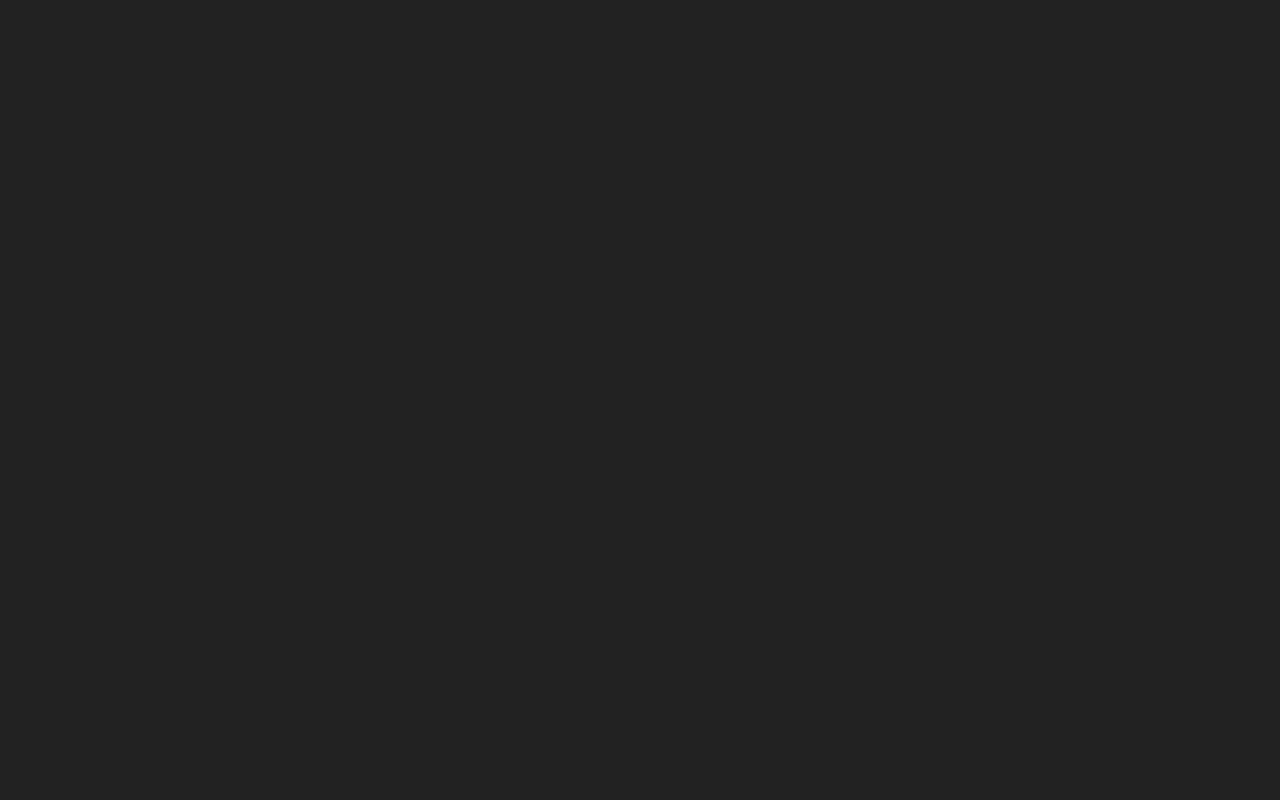
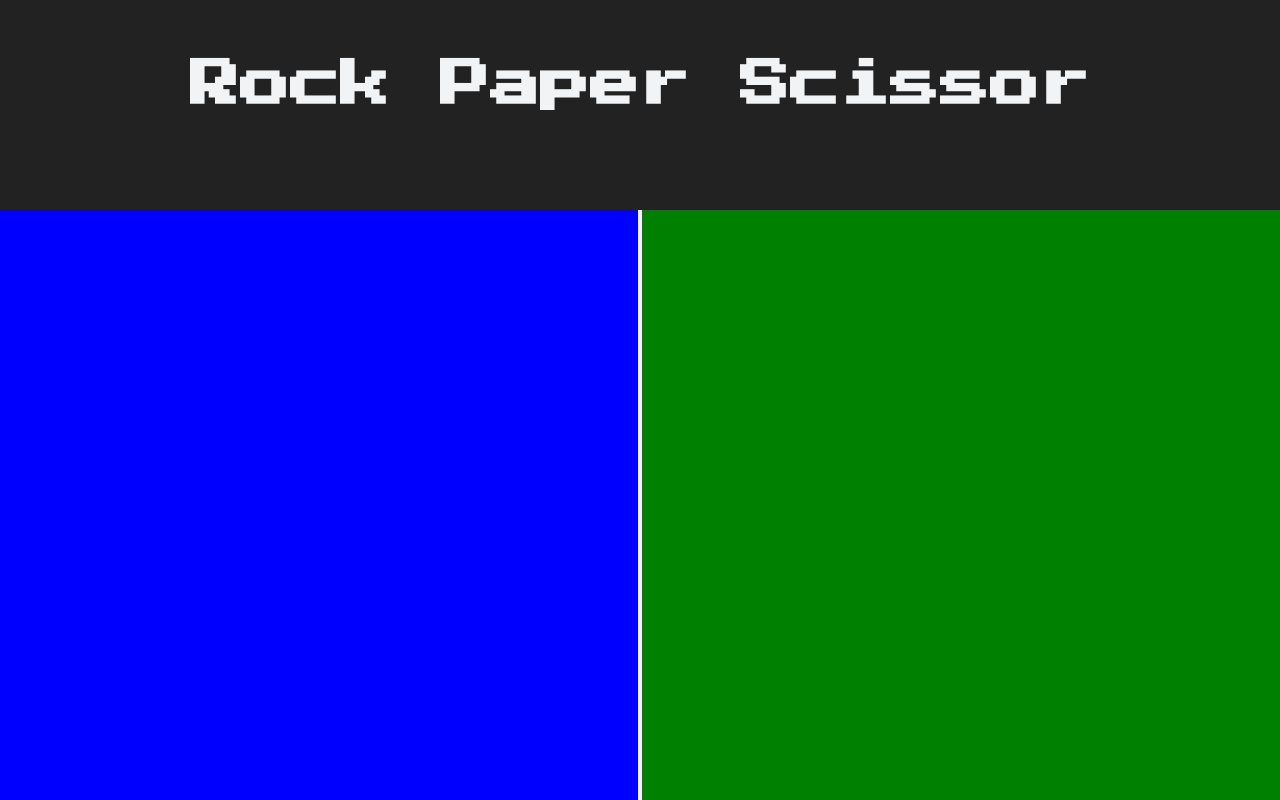
Before and after one commit to Sala-Sergiu/rock-paper-scissor, a plain HTML site: page index.html in a window 1280 px wide. Shown: the top 800 px of the page. Drawn offline with Linux system fonts and the light colour scheme.

Commit message:
Made progress with the layout of the game

```diff
--- a/index.html
+++ b/index.html
@@ -4,10 +4,25 @@
     <meta charset="UTF-8" />
     <meta http-equiv="X-UA-Compatible" content="IE=edge" />
     <meta name="viewport" content="width=device-width, initial-scale=1.0" />
+    <link rel="preconnect" href="https://fonts.googleapis.com" />
+    <link rel="preconnect" href="https://fonts.gstatic.com" crossorigin />
+    <link
+      href="https://fonts.googleapis.com/css2?family=Press+Start+2P&display=swap"
+      rel="stylesheet"
+    />
     <link rel="stylesheet" href="styles.css" />
     <title>Rock Paper Scissor</title>
   </head>
   <body>
+    <header class="header">
+      <h1 class="heading">Rock Paper Scissor</h1>
+    </header>
+    <main class="main">
+      <div class="play-area">
+        <div class="human-box"></div>
+        <div class="ai-box"></div>
+      </div>
+    </main>
     <script src="script.js"></script>
   </body>
 </html>
--- a/styles.css
+++ b/styles.css
@@ -1,3 +1,67 @@
+*,
+*::before,
+*::after {
+  margin: 0;
+  padding: 0;
+  box-sizing: border-box;
+}
+
+html {
+  font-size: 62.5%;
+  background-color: #222;
+  font-family: "Press Start 2P", sans-serif;
+}
+
 body {
-  background-color: #222;
+  height: 100vh;
 }
+
+:root {
+  --text-color: #f1f3f5;
+}
+
+/* header */
+
+.header {
+  display: flex;
+  align-items: center;
+  justify-content: center;
+
+  margin-top: 6rem;
+}
+
+.heading {
+  color: var(--text-color);
+  font-size: 5rem;
+}
+
+/* main */
+.main {
+  display: flex;
+  justify-content: center;
+}
+
+.play-area {
+  width: 140rem;
+  height: 75rem;
+  background-color: red;
+
+  margin-top: 10rem;
+
+  display: flex;
+  justify-content: space-between;
+}
+
+.human-box {
+  background-color: blue;
+  width: 50%;
+  height: 100%;
+  border-right: 2px solid var(--text-color);
+}
+
+.ai-box {
+  background-color: green;
+  width: 50%;
+  height: 100%;
+  border-left: 2px solid var(--text-color);
+}
```
